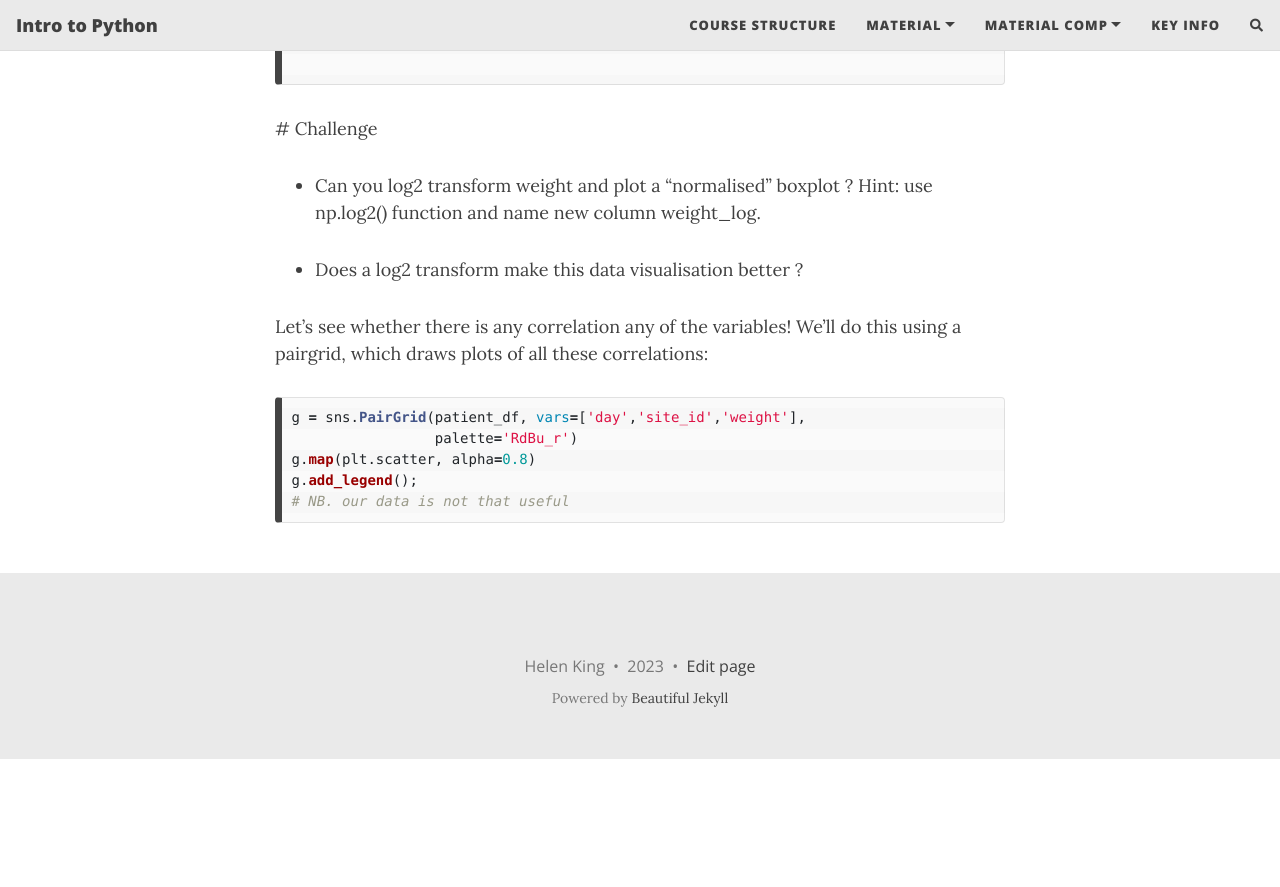
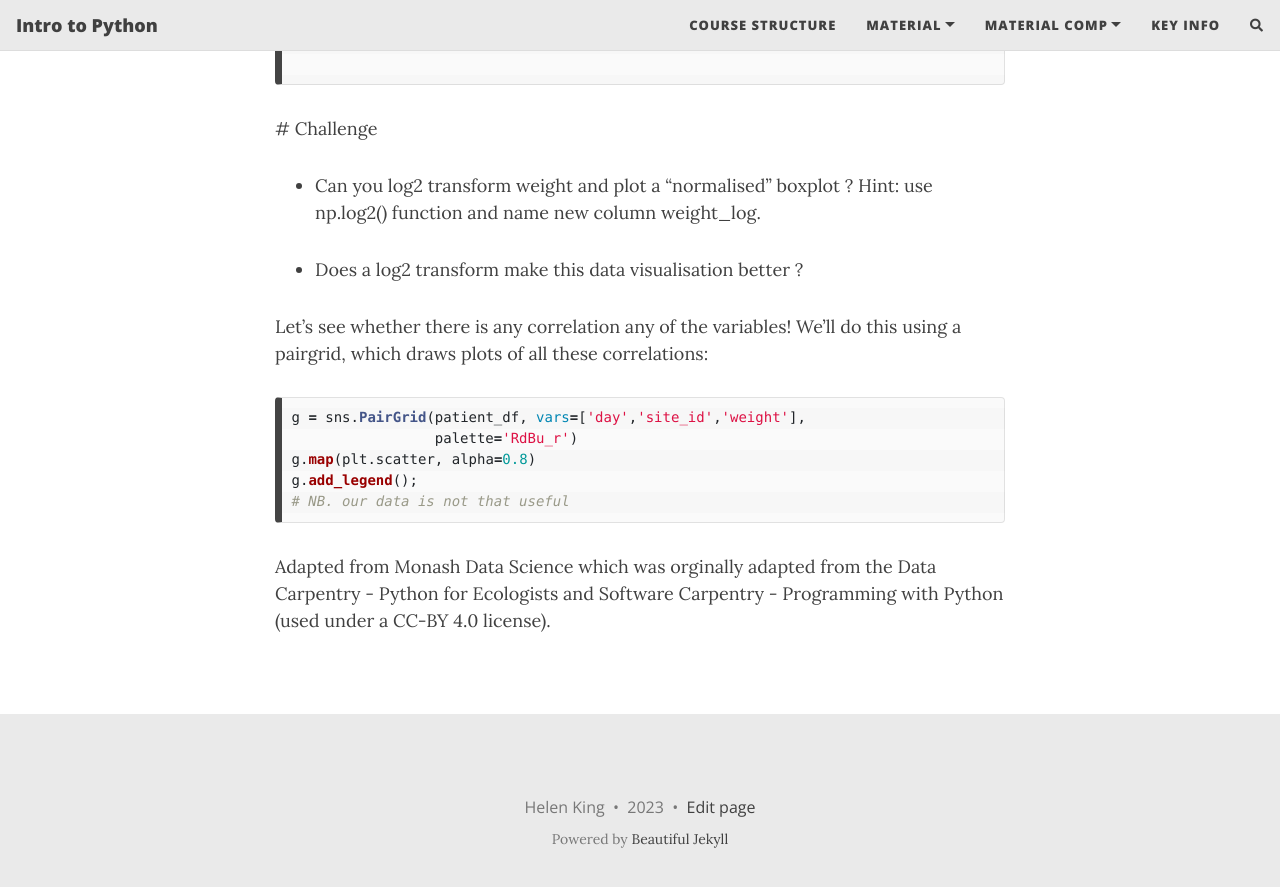
Before and after one commit to theheking/intro-to-python, a Jekyll site: the page built from practical_overview/7_Visualisation.md, in a window 1280 px wide and 900 px high, scrolled down 5009 px. Shown: the top 887 px of the window. Built offline with Jekyll 4.4.1, drawn with Linux system fonts in a browser that asks for light colours; nearby versions of some CDN libraries; our own code applies the rules of GitHub Pages for plain Markdown files; comment, search, counter and statistics services are not loaded; before the commit the page ends 5768 px from its top, so only the background shows below that.

Commit message:
Update 7_Visualisation.md

````diff
--- a/practical_overview/7_Visualisation.md
+++ b/practical_overview/7_Visualisation.md
@@ -246,3 +246,4 @@ g.map(plt.scatter, alpha=0.8)
 g.add_legend();
 # NB. our data is not that useful
 ```
+Adapted from Monash Data Science which was orginally adapted from the Data Carpentry - Python for Ecologists and Software Carpentry - Programming with Python (used under a CC-BY 4.0 license).
````
